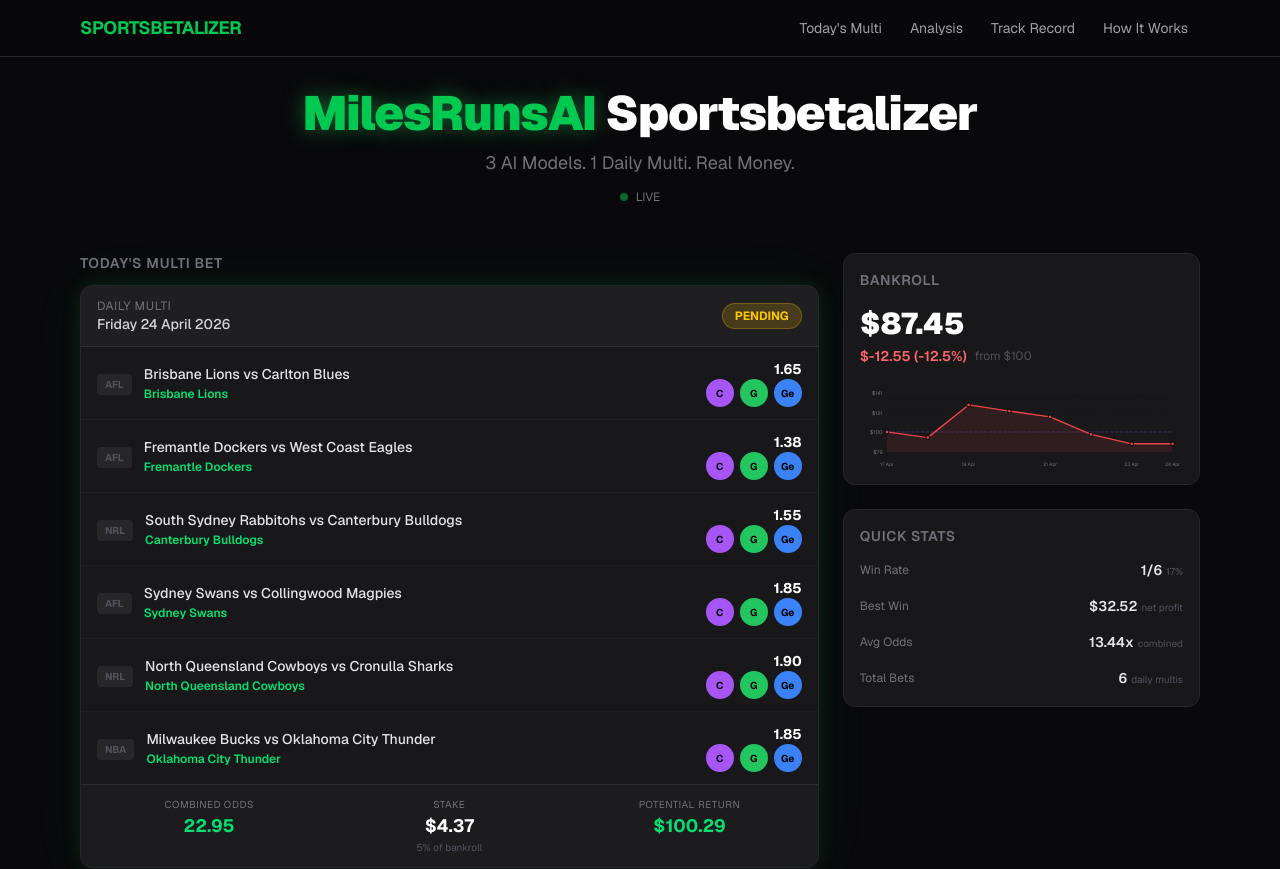
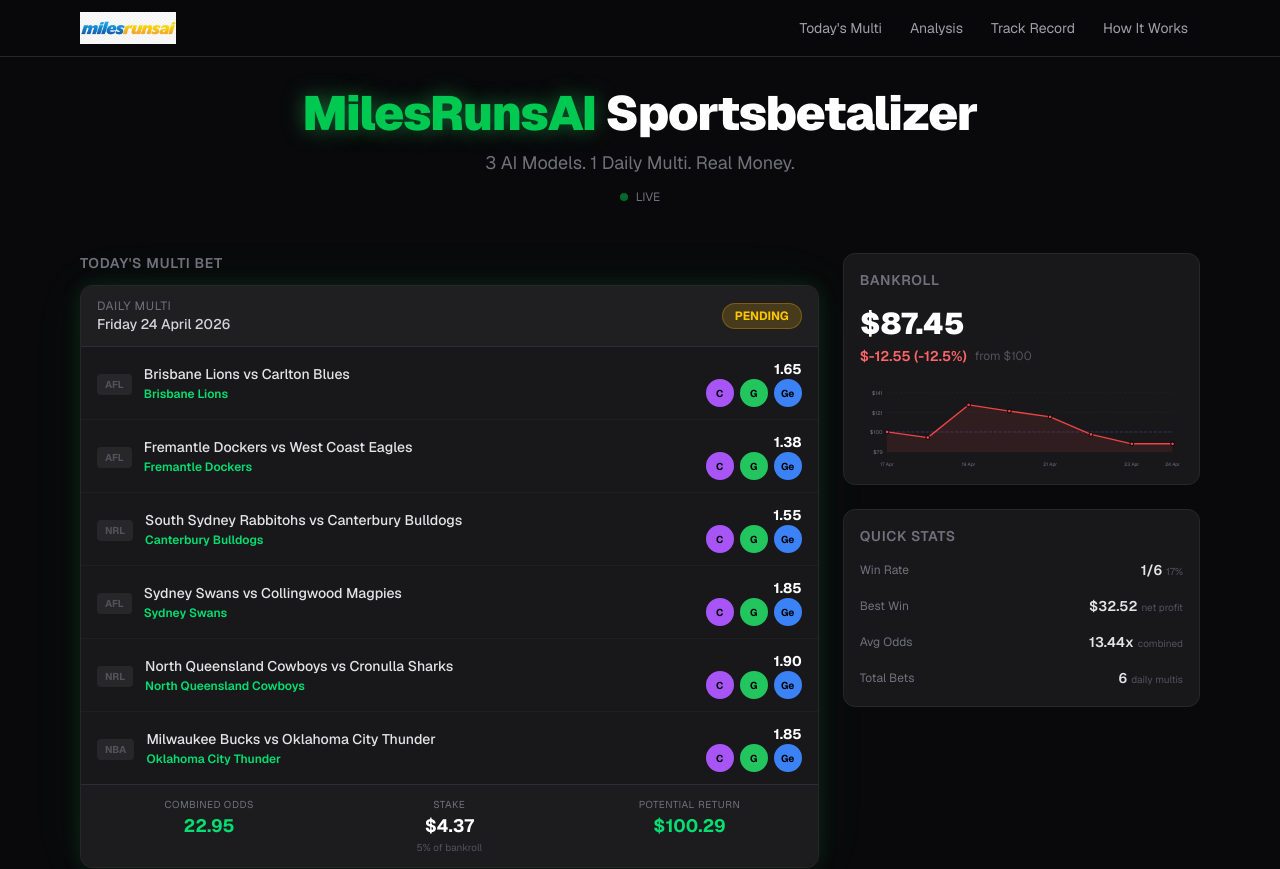
Before and after one commit to milesrunsai/sportbetizer, a Next.js app: page / in a window 1280 px wide. Shown: the top 869 px of the page. Built offline with nearby package versions, Linux system fonts and the light colour scheme.

Commit message:
Add milesrunsai logo to header

```diff
--- a/src/app/layout.tsx
+++ b/src/app/layout.tsx
@@ -1,5 +1,6 @@
 import type { Metadata } from "next";
 import { Geist, Geist_Mono } from "next/font/google";
+import Image from "next/image";
 import Link from "next/link";
 import "./globals.css";
 
@@ -23,7 +24,7 @@ function Header() {
     <header className="border-b border-zinc-800 bg-zinc-950/80 backdrop-blur-md sticky top-0 z-50">
       <div className="max-w-6xl mx-auto px-4 h-14 flex items-center justify-between">
         <Link href="/" className="flex items-center gap-2">
-          <span className="text-green-500 font-bold text-lg tracking-tight">SPORTSBETALIZER</span>
+          <Image src="/logo.jpg" alt="MilesRunsAI" width={160} height={40} className="h-8 w-auto" priority />
         </Link>
         <nav className="flex items-center gap-1 text-sm">
           <Link
```
Also changed, not shown: public/logo.jpg (added).
